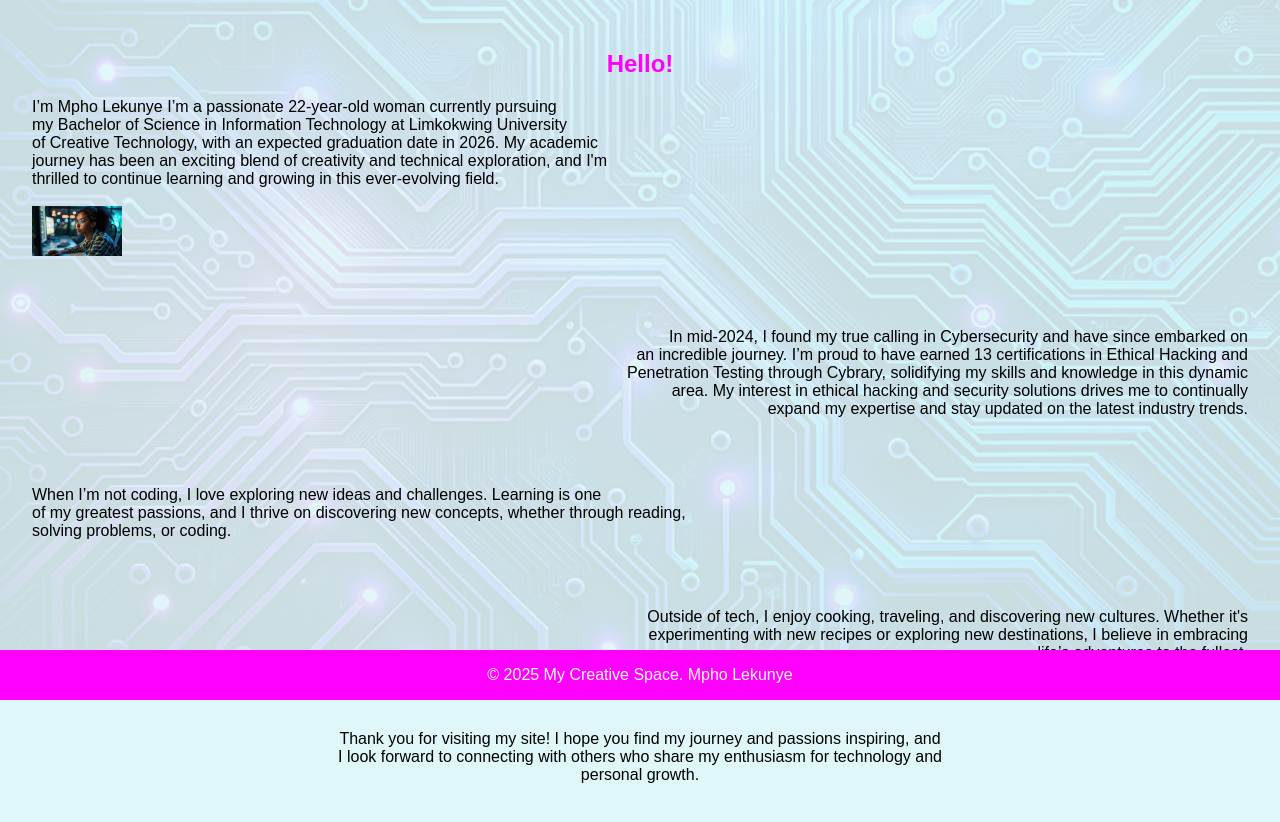
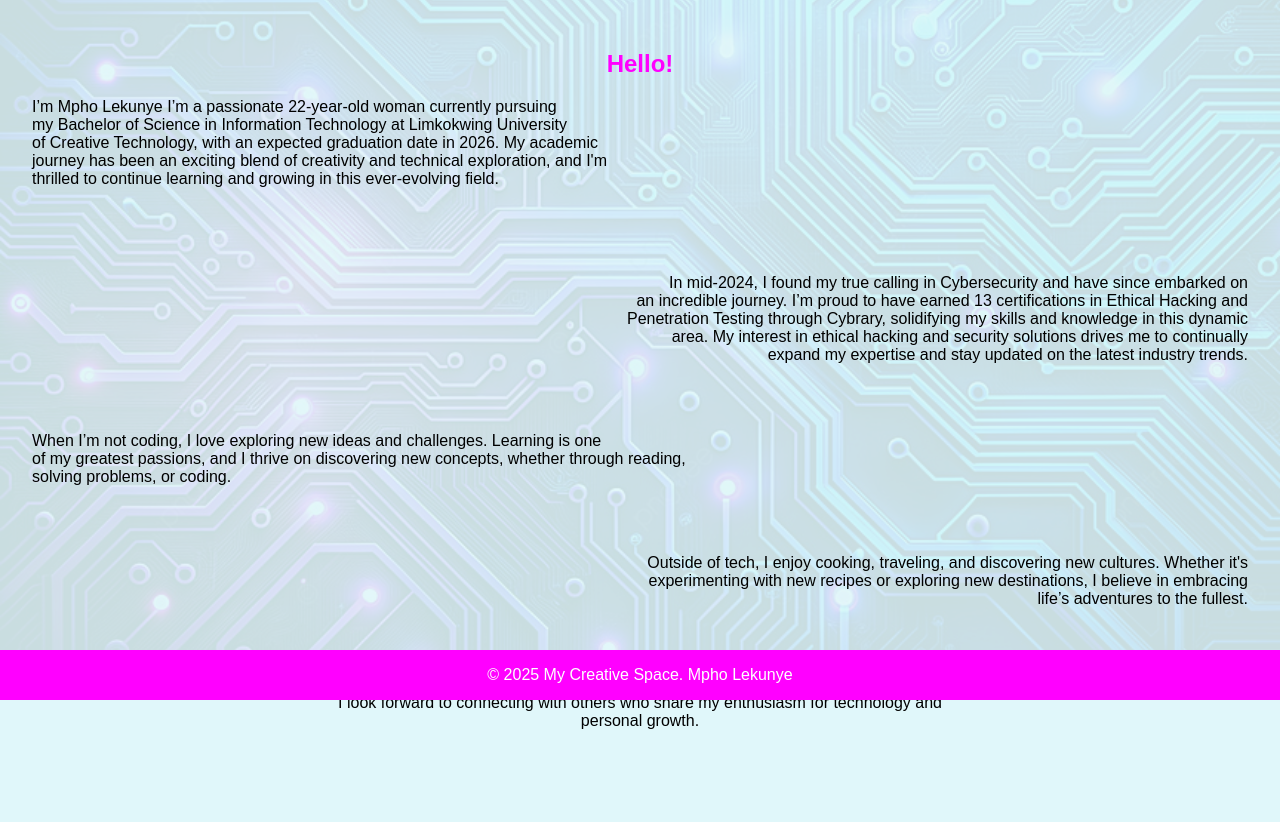
Before and after one commit to Lekunye123/lekunyempho, a plain HTML site: page index.html in a window 1280 px wide. Shown: the part 100-922 px from the top of the page. After the commit the page ends 878 px from the top, so only its background shows below. Drawn offline with Linux system fonts and the light colour scheme.

Commit message:
Update index.html

```diff
--- a/index.html
+++ b/index.html
@@ -26,7 +26,7 @@
 
  I’m Mpho Lekunye
 
-I’m a passionate 22-year-old woman currently pursuing <br> my Bachelor of Science in Information Technology at Limkokwing University <br>of Creative Technology, with an expected graduation date in 2026. My academic <br>journey has been an exciting blend of creativity and technical exploration, and I'm <br> thrilled to continue learning and growing in this ever-evolving field.<br><br><img src="code.jpg" alt="Image" style="width: 90px; height: 90; vertical-align: right;"></p>
+I’m a passionate 22-year-old woman currently pursuing <br> my Bachelor of Science in Information Technology at Limkokwing University <br>of Creative Technology, with an expected graduation date in 2026. My academic <br>journey has been an exciting blend of creativity and technical exploration, and I'm <br> thrilled to continue learning and growing in this ever-evolving field.<br><br></p>
 
 <br>
 <br>
```
